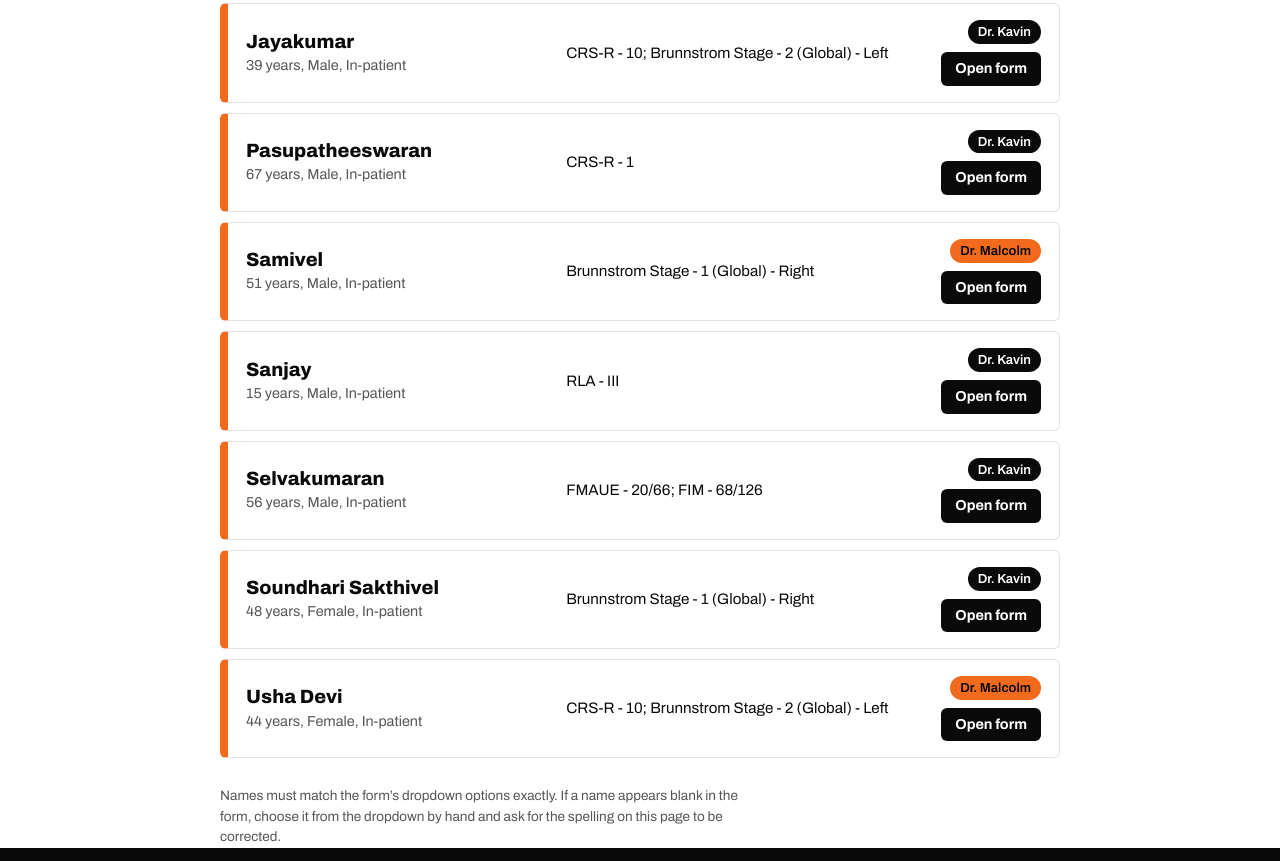
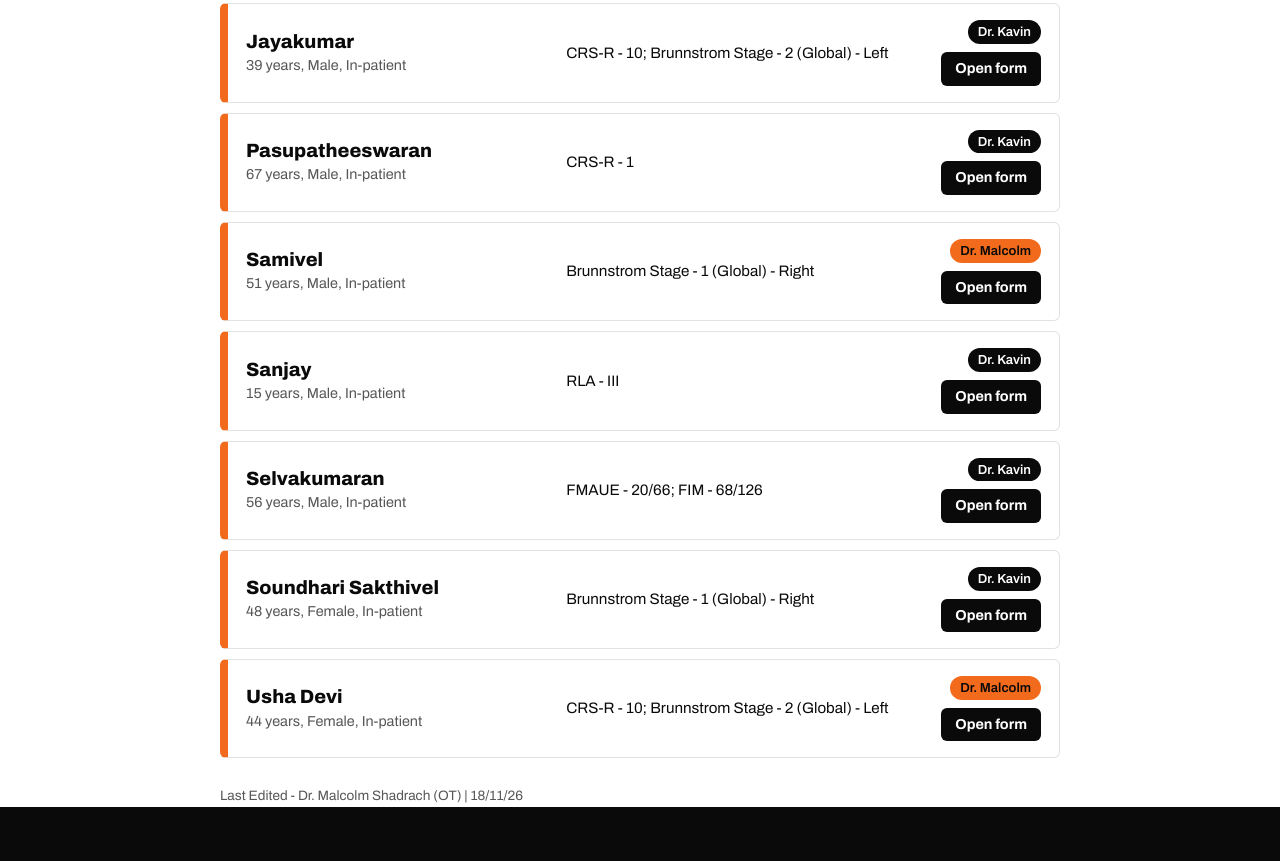
Before and after one commit to malcolm-shadrach/SRRC-Resource-Hub, a plain HTML site: page therapy-session-entry.html in a window 1280 px wide. Shown: the part 734-1595 px from the top of the page. After the commit the page ends 1554 px from the top, so only its background shows below. Drawn offline with Linux system fonts and the light colour scheme.

Commit message:
Update therapy-session-entry.html

```diff
--- a/therapy-session-entry.html
+++ b/therapy-session-entry.html
@@ -3,7 +3,7 @@
 <head>
 <meta charset="utf-8">
 <meta name="viewport" content="width=device-width, initial-scale=1, viewport-fit=cover">
-<title>Therapy session entry</title>
+<title>FORM DASHBOARD</title>
 <link rel="stylesheet" href="https://fonts.googleapis.com/css2?family=Archivo:wght@400;600;700;800&display=swap">
 <style>
 :root{
@@ -113,7 +113,7 @@ a.row:hover .btn{background:var(--orange);color:var(--orange-ink)}
 
   <p class="count" id="count" aria-live="polite"></p>
   <ul id="list"></ul>
-  <p class="note">Names must match the form’s dropdown options exactly. If a name appears blank in the form, choose it from the dropdown by hand and ask for the spelling on this page to be corrected.</p>
+  <p class="note">Last Edited - Dr. Malcolm Shadrach (OT) | 18/11/26</p>
 </main>
 
 <script>
```
